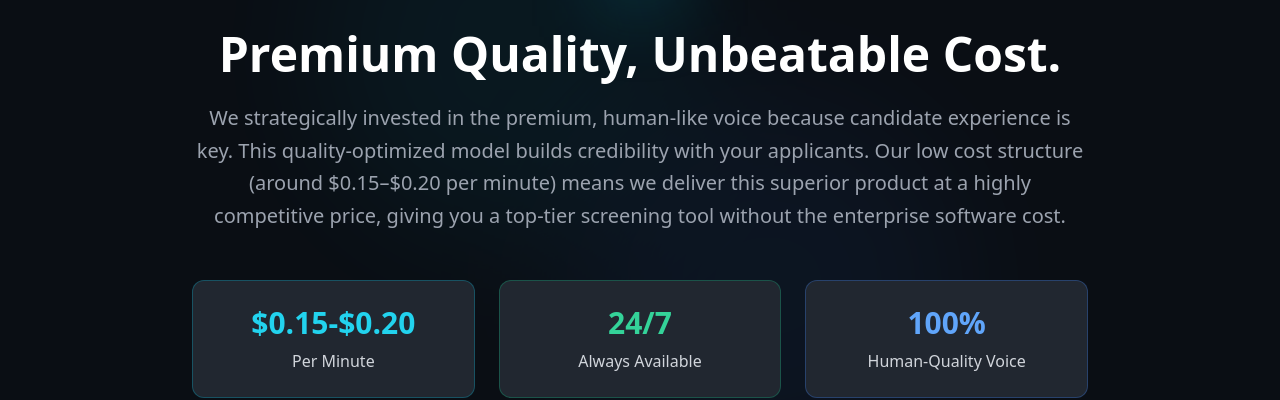
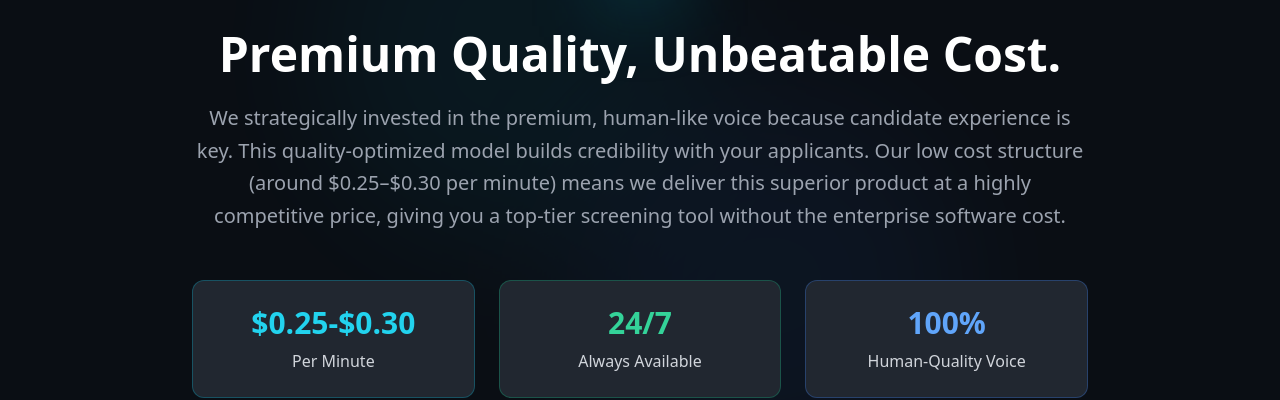
Before and after one commit to iameenalam/ai-voice, a React (Vite) app: page / in a window 1280 px wide. Shown: the part 2702-3102 px from the top of the page. Built offline with nearby package versions, Linux system fonts and the light colour scheme.

Commit message:
updated pricing

```diff
--- a/src/App.tsx
+++ b/src/App.tsx
@@ -294,11 +294,11 @@ function App() {
             Premium Quality, Unbeatable Cost.
           </h2>
           <p className="text-xl text-gray-400 leading-relaxed mb-8">
-            We strategically invested in the premium, human-like voice because candidate experience is key. This quality-optimized model builds credibility with your applicants. Our low cost structure (around $0.15–$0.20 per minute) means we deliver this superior product at a highly competitive price, giving you a top-tier screening tool without the enterprise software cost.
+            We strategically invested in the premium, human-like voice because candidate experience is key. This quality-optimized model builds credibility with your applicants. Our low cost structure (around $0.25–$0.30 per minute) means we deliver this superior product at a highly competitive price, giving you a top-tier screening tool without the enterprise software cost.
           </p>
           <div className="grid md:grid-cols-3 gap-6 mt-12">
             <div className="bg-[#212730] p-6 rounded-xl border border-cyan-500/30 hover:border-cyan-500/60 transition-all duration-300 hover:shadow-lg hover:shadow-cyan-500/20">
-              <p className="text-3xl font-bold text-cyan-400 mb-2">$0.15-$0.20</p>
+              <p className="text-3xl font-bold text-cyan-400 mb-2">$0.25-$0.30</p>
               <p className="text-gray-300 font-medium">Per Minute</p>
             </div>
             <div className="bg-[#212730] p-6 rounded-xl border border-emerald-500/30 hover:border-emerald-500/60 transition-all duration-300 hover:shadow-lg hover:shadow-emerald-500/20">
```
